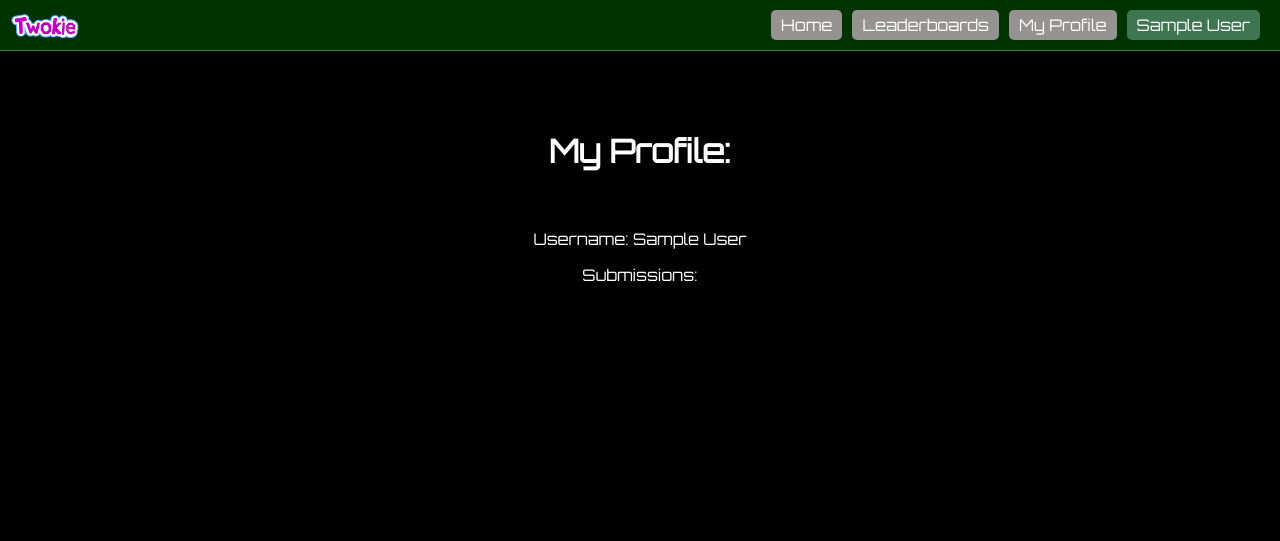
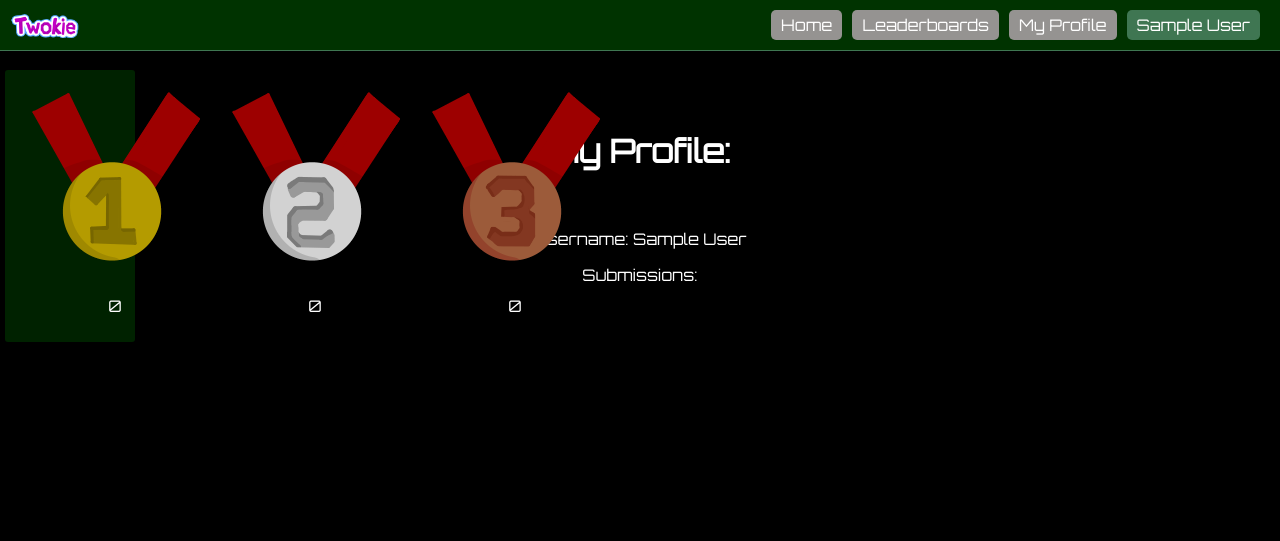
Before and after one commit to Max-ErrorMessage/PrisonersDilemma, a PHP site: page /profile.php in a window 1280 px wide. Shown: the top 541 px of the page. Run offline with PHP 8.4, Linux system fonts and the light colour scheme; the visitor is signed in with stand-in values (Sample User, id 1); data that the repository does not hold is empty.

Commit message:
added trophies to profile page, this may take many css tweaks and further commits, wish me luck

```diff
--- /dev/null
+++ b/html/profile.css
@@ -0,0 +1,19 @@
+#medals{
+    background-color: #002200;
+    border-radius:3px;
+    width: 110px;
+    left: 5px;
+    padding:10px;
+    position:absolute;
+    display:flex;
+}
+
+.medals{
+    width:30px;
+    display:flex;
+}
+
+.medals img{
+    width: 20px;
+    margin-right:2px;
+}
--- a/html/profile.php
+++ b/html/profile.php
@@ -14,10 +14,12 @@ $uname = htmlspecialchars($_SESSION['uname']);
 <html>
     <head>
         <link rel="stylesheet" href="main.css">
+        <link rel="stylesheet" href="profile.css">
         <link rel="icon" href="/t.ico" type="image/x-icon">
         <link href="https://fonts.googleapis.com/css2?family=Roboto:wght@400;700&display=swap" rel="stylesheet">
 
     	<title>Twokie - My profile</title>
+
     </head>
     <body>
         <div id="NavBar">
@@ -26,6 +28,20 @@ $uname = htmlspecialchars($_SESSION['uname']);
             <a href="leaderboards.php" class="nav-link">Leaderboards</a>
             <a href="profile.php" class="nav-link">My Profile</a>
             <a href="signin.php" id="signinbutton" class="nav-link"><?php echo $uname; ?></a>
+        </div>
+        <div id="medals">
+            <div id="gold" class="medal">
+                <img src="images/gold.png"/>
+                <p>0</p>
+            </div>
+            <div id="silver" class="medal">
+                <img src="images/silver.png"/>
+                <p>0</p>
+            </div>
+            <div id="bronze" class="medal">
+                <img src="images/bronze.png"/>
+                <p>0</p>
+            </div>
         </div>
         <div id="Main">
             <br><br>
```
Also changed, not shown: html/images/bronze.png (added), html/images/gold.png (added), html/images/silver.png (added).
